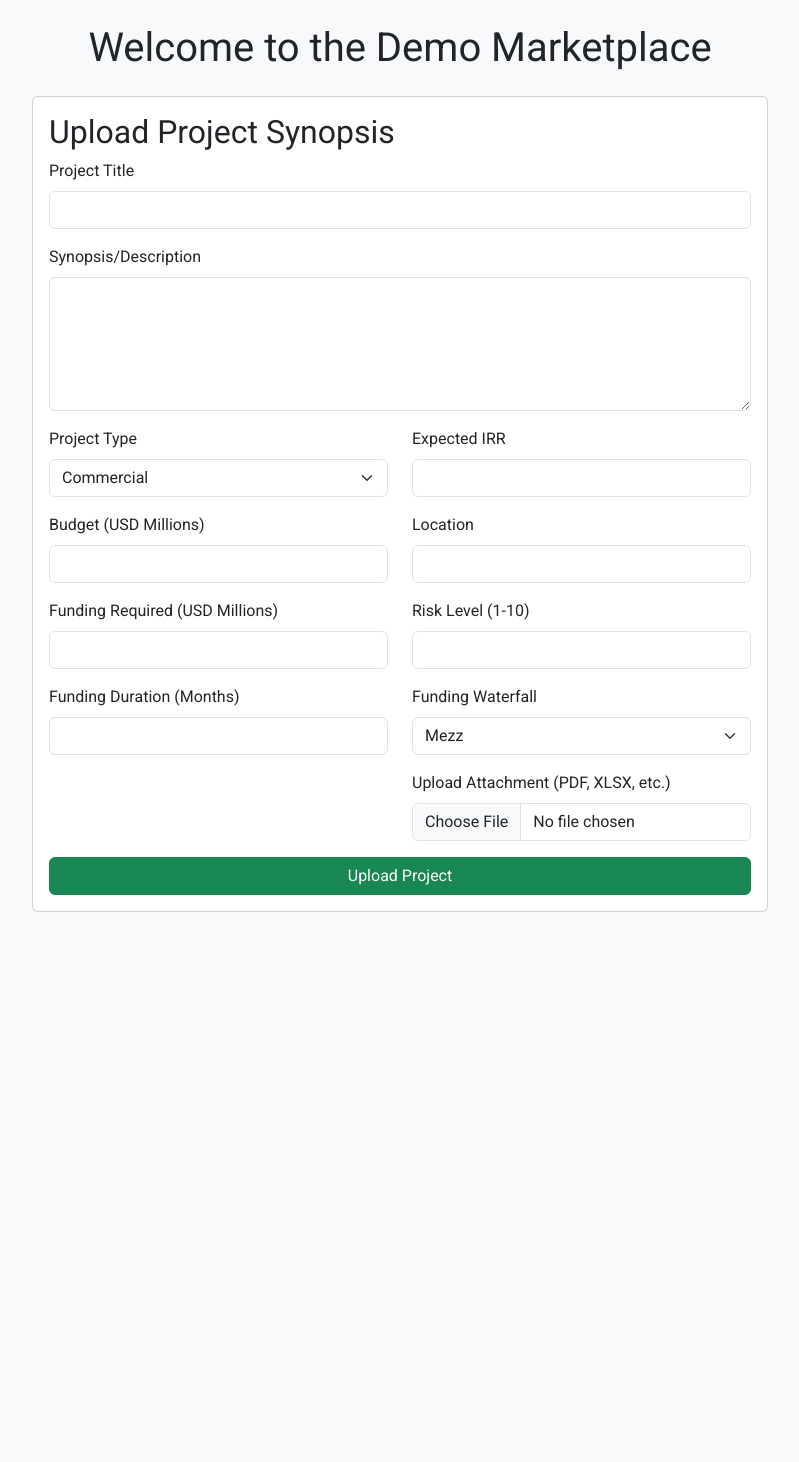
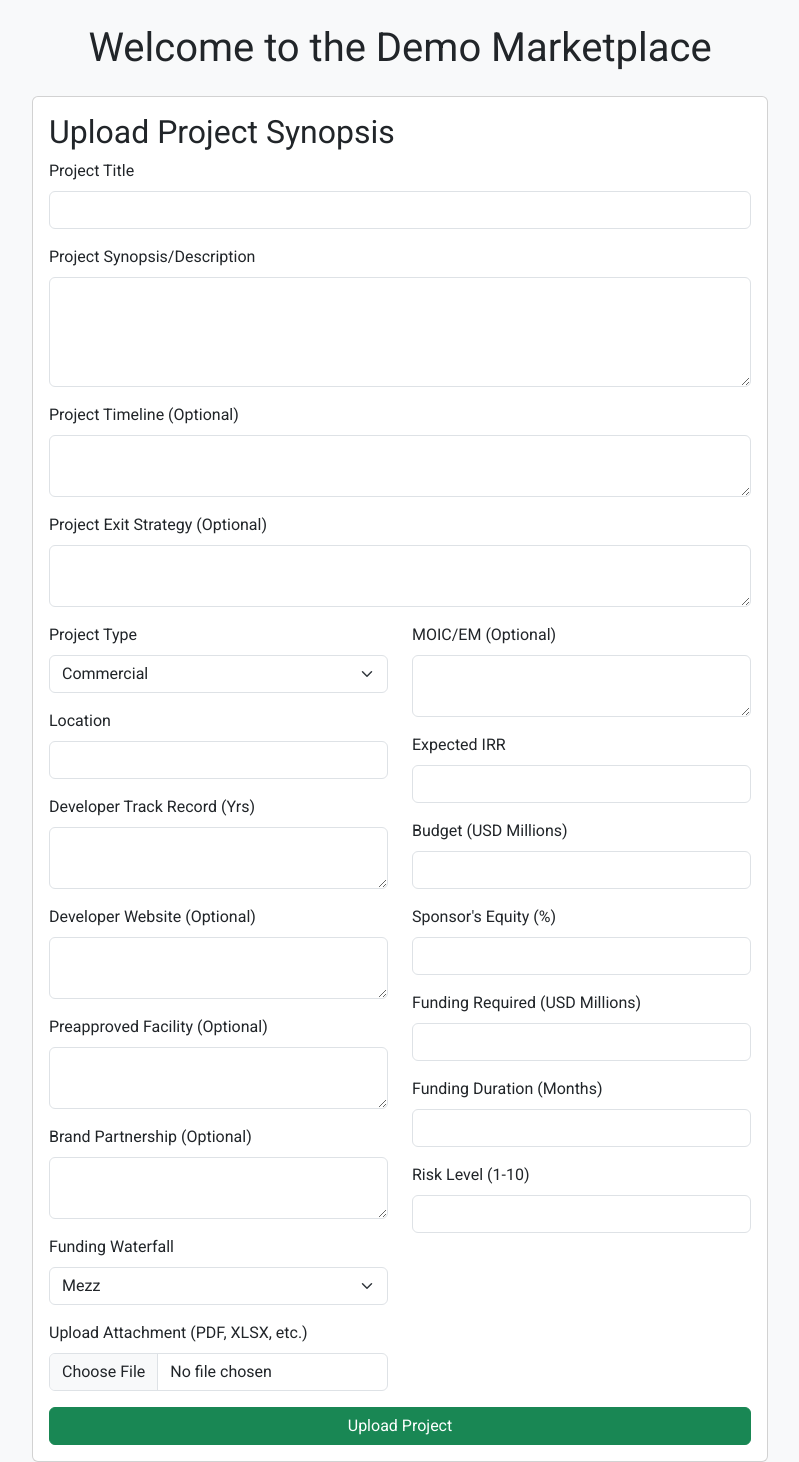
Before and after one commit to posylkm/myapp, a Flask app: page /upload in a window 1280 px wide. Shown: the part 56-1518 px from the top of the page, without its empty margins (240-1039 px from the left). Before the commit the page ends 968 px from the top, so only its background shows below. Run offline with Flask 3, Linux system fonts and the light colour scheme; a user stored in the database is signed in; some libraries are stand-ins or nearby versions.

Commit message:
added new fields

```diff
--- a/app.py
+++ b/app.py
@@ -1,10 +1,10 @@
-from flask import Flask, render_template, request, redirect, url_for, flash, send_from_directory
+from flask import Flask, render_template, request, redirect, url_for, flash, send_from_directory, abort
 from flask_login import LoginManager, login_user, logout_user, login_required, current_user
 from models import db, Project, User
 from flask_wtf import FlaskForm
 from flask_wtf.file import FileField, FileAllowed
 from wtforms import StringField, TextAreaField, FloatField, IntegerField, SubmitField, PasswordField, SelectField
-from wtforms.validators import DataRequired, Email, EqualTo, NumberRange, Optional
+from wtforms.validators import DataRequired, Email, EqualTo, NumberRange, Optional, URL, Length
 from werkzeug.utils import secure_filename
 import os
 
@@ -53,14 +53,25 @@ class LoginForm(FlaskForm):
 
 
 class ProjectForm(FlaskForm):
-    title = StringField('Project Title', validators=[DataRequired()])
-    description = TextAreaField('Synopsis/Description', validators=[DataRequired()])
+    title = StringField('Project Title', validators=[DataRequired(), Length(max=200)])
+    description = TextAreaField('Project Synopsis/Description', validators=[DataRequired()])
+    timeline = TextAreaField('Project Timeline (Optional)', validators=[Optional()])
+    exit_strategy = TextAreaField('Project Exit Strategy (Optional)', validators=[Optional()])
+
+
+    developer_tr = TextAreaField('Developer Track Record (Yrs)', validators=[Optional()])
+    website = TextAreaField('Developer Website (Optional)', validators=[Optional()])
+    preapproved_facility = TextAreaField('Preapproved Facility (Optional)', validators=[Optional()])
+    brand_partnership = TextAreaField('Brand Partnership (Optional)', validators=[Optional()])
+    MOIC_EM = TextAreaField('MOIC/EM (Optional)', validators=[Optional()])
+    sponsor_equity = FloatField("Sponsor's Equity (%)", validators=[DataRequired(), NumberRange(min=0, max=100)])
+    # sponsor_equity = TextAreaField('Sponsor Equity', validators=[Optional(), NumberRange(min=0, max=100, message="Use 0–100")])
     project_type = SelectField('Project Type', choices=[('Residential', 'Residential'), ('commercial', 'Commercial'), ('industrial', 'Industrial')], default='commercial', validators=[DataRequired()])
     budget = FloatField('Budget (USD Millions)', validators=[DataRequired()])
-    funding = FloatField('Funding Required (USD Millions)', validators=[DataRequired()])
+    funding = FloatField('Funding Required (USD Millions)', validators=[Optional()])
     duration = IntegerField('Funding Duration (Months)', validators=[DataRequired()])
-    irr = FloatField('Expected IRR', validators=[DataRequired()])
-    location = StringField('Location', validators=[DataRequired()])
+    irr = FloatField('Expected IRR', validators=[Optional(), NumberRange(min=0, max=100, message="Use 0–100")])
+    location = StringField('Location', validators=[Optional()])
     risk_level = IntegerField('Risk Level (1-10)', validators=[DataRequired(), NumberRange(min=1, max=10)])
     secured = SelectField('Funding Waterfall', choices=['Equity', 'Mezz','Senior','Negotiable (TBD)'], default='Mezz', validators=[DataRequired()])
     attachment = FileField('Upload Attachment (PDF, XLSX, etc.)', validators=[
@@ -118,6 +129,14 @@ def upload():
         project = Project(
             title=form.title.data,
             description=form.description.data,
+            timeline=form.timeline.data,
+            exit_strategy=form.exit_strategy.data,
+            developer_tr=form.developer_tr.data,
+            website=form.website.data,
+            preapproved_facility=form.preapproved_facility.data,
+            brand_partnership=form.brand_partnership.data,
+            MOIC_EM=form.MOIC_EM.data,
+            sponsor_equity=form.sponsor_equity.data,
             project_type=form.project_type.data,
             budget=form.budget.data,
             funding=form.funding.data,  # Add this
@@ -179,6 +198,12 @@ def upload():
 #     return render_template('upload.html', form=form)
 
 
+@app.route("/projects/<int:project_id>")
+@login_required
+def project_detail(project_id):
+    project = Project.query.get_or_404(project_id)
+    # (Optional) if you want only certain roles to view details, enforce here.
+    return render_template("project_detail.html", project=project)
 
 
 @app.route('/uploads/<filename>')
--- a/templates/upload.html
+++ b/templates/upload.html
@@ -13,21 +13,35 @@
                     </div>
                     <div class="mb-3">
                         {{ form.description.label(class="form-label") }}
-                        {{ form.description(class="form-control", rows=5) }}
+                        {{ form.description(class="form-control", rows=4) }}
+                    </div>
+                    <div class="mb-3">
+                        {{ form.timeline.label(class="form-label") }}
+                        {{ form.timeline(class="form-control", rows=2) }}
+                    </div>
+                    <div class="mb-3">
+                        {{ form.exit_strategy.label(class="form-label") }}
+                        {{ form.exit_strategy(class="form-control", rows=2) }}
                     </div>
                     <div class="row">
                         <div class="col-md-6">
                             <div class="mb-3">{{ form.project_type.label(class="form-label") }} {{ form.project_type(class="form-select") }}</div>
+                            <div class="mb-3">{{ form.location.label(class="form-label") }}   {{ form.location(class="form-control") }}</div>
+                            <div class="mb-3">{{ form.developer_tr.label(class="form-label") }} {{ form.developer_tr(class="form-control") }}</div>
+                            <div class="mb-3">{{ form.website.label(class="form-label") }} {{ form.website(class="form-control") }}</div>
+                            <div class="mb-3">{{ form.preapproved_facility.label(class="form-label") }} {{ form.preapproved_facility(class="form-control") }}</div>
+                            <div class="mb-3">{{ form.brand_partnership.label(class="form-label") }} {{ form.brand_partnership(class="form-control") }}</div>
+                            <div class="mb-3">{{ form.secured.label(class="form-label") }}    {{ form.secured(class="form-select") }}</div>
+                            <div class="mb-3">{{ form.attachment.label(class="form-label") }} {{ form.attachment(class="form-control") }}</div>
+                        </div>
+                        <div class="col-md-6">
+                            <div class="mb-3">{{ form.MOIC_EM.label(class="form-label") }} {{ form.MOIC_EM(class="form-control") }}</div>
+                            <div class="mb-3">{{ form.irr.label(class="form-label") }} {{ form.irr(class="form-control") }}</div>
                             <div class="mb-3">{{ form.budget.label(class="form-label") }} {{ form.budget(class="form-control") }}</div>
+                            <div class="mb-3">{{ form.sponsor_equity.label(class="form-label") }} {{ form.sponsor_equity(class="form-control") }}</div>
                             <div class="mb-3">{{ form.funding.label(class="form-label") }} {{ form.funding(class="form-control") }}</div>
                             <div class="mb-3">{{ form.duration.label(class="form-label") }} {{ form.duration(class="form-control") }}</div>
-                        </div>
-                        <div class="col-md-6">
-                            <div class="mb-3">{{ form.irr.label(class="form-label") }} {{ form.irr(class="form-control") }}</div>
-                            <div class="mb-3">{{ form.location.label(class="form-label") }}   {{ form.location(class="form-control") }}</div>
                             <div class="mb-3">{{ form.risk_level.label(class="form-label") }} {{ form.risk_level(class="form-control") }}</div>
-                            <div class="mb-3">{{ form.secured.label(class="form-label") }}    {{ form.secured(class="form-select") }}</div>
-                            <div class="mb-3">{{ form.attachment.label(class="form-label") }} {{ form.attachment(class="form-control") }}</div>
                         </div>
                     </div>
                     <div class="d-grid">
```
Also changed, not shown: models.py (+12 -1 lines), instance/projects.db, 1 other file.
